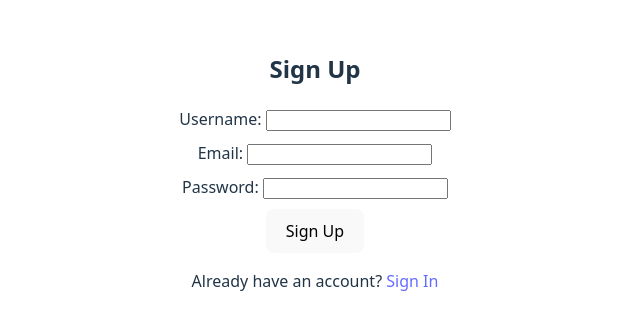
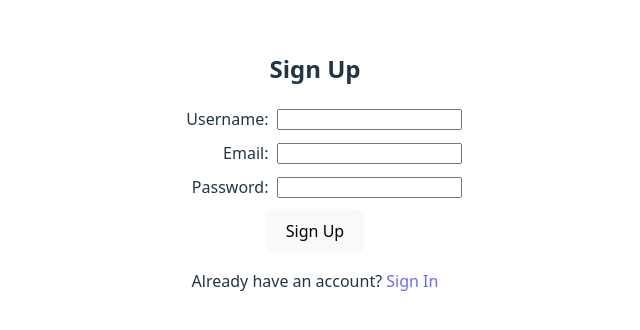
Before and after one commit to HanMin0821/chefAI-frontend, a React (Vite) app: page /sign_up in a window 1280 px wide. Shown: the part 230-560 px from the top of the page, without its empty margins (325-965 px from the left). Built offline with nearby package versions, Linux system fonts and the light colour scheme.

Commit message:
feat: enhance user experience by improving form layouts and adding session check on welcome page

```diff
--- a/src/pages/mainPage/index.jsx
+++ b/src/pages/mainPage/index.jsx
@@ -181,8 +181,6 @@ function MainPage() {
 
                 </div>
 
-                {!user && <p className="subtitle">Enter ingredients you have and get a recipe, shopping list, and nutrition estimate.</p>}
-
                 <div className="input-group">
                     <input
                         value={ingredients}
--- a/src/pages/signIn/index.jsx
+++ b/src/pages/signIn/index.jsx
@@ -26,26 +26,28 @@ function SignIn() {
     };
 
     return (
-        <div style={{ padding: '20px' }}>
+        <div style={{ padding: '20px', maxWidth: '400px', margin: '0 auto' }}>
             <h2>Sign In</h2>
             {error && <p style={{ color: 'red' }}>{error}</p>}
             <form onSubmit={handleLogin}>
-                <div style={{ marginBottom: '10px' }}>
-                    <label>Username: </label>
+                <div style={{ display: 'flex', alignItems: 'center', gap: '8px', marginBottom: '10px' }}>
+                    <label style={{ width: '100px', textAlign: 'right' }}>Username:</label>
                     <input
                         type="text"
                         value={username}
                         onChange={(e) => setUsername(e.target.value)}
                         required
+                        style={{ flex: 1 }}
                     />
                 </div>
-                <div style={{ marginBottom: '10px' }}>
-                    <label>Password: </label>
+                <div style={{ display: 'flex', alignItems: 'center', gap: '8px', marginBottom: '10px' }}>
+                    <label style={{ width: '100px', textAlign: 'right' }}>Password:</label>
                     <input
                         type="password"
                         value={password}
                         onChange={(e) => setPassword(e.target.value)}
                         required
+                        style={{ flex: 1 }}
                     />
                 </div>
                 <button type="submit">Login</button>
--- a/src/pages/signUp/index.jsx
+++ b/src/pages/signUp/index.jsx
@@ -25,35 +25,38 @@ function SignUp() {
     };
 
     return (
-        <div style={{ padding: '20px' }}>
+        <div style={{ padding: '20px' , maxWidth: '400px', margin: '0 auto' }}>
             <h2>Sign Up</h2>
             {error && <p style={{ color: 'red' }}>{error}</p>}
             <form onSubmit={handleSignUp}>
-                <div style={{ marginBottom: '10px' }}>
-                    <label>Username: </label>
+                <div style={{ display: 'flex', alignItems: 'center', gap: '8px', marginBottom: '10px' }}>
+                    <label style={{ width: '100px', textAlign: 'right'}}>Username:</label>
                     <input
                         type="text"
                         value={username}
                         onChange={(e) => setUsername(e.target.value)}
                         required
+                        style={{ flex: 1 }}
                     />
                 </div>
-                <div style={{ marginBottom: '10px' }}>
-                    <label>Email: </label>
+                <div style={{ display: 'flex', alignItems: 'center', gap: '8px', marginBottom: '10px' }}>
+                    <label style={{ width: '100px', textAlign: 'right'}}>Email:</label>
                     <input
                         type="email"
                         value={email}
                         onChange={(e) => setEmail(e.target.value)}
                         required
+                        style={{ flex: 1 }}
                     />
                 </div>
-                <div style={{ marginBottom: '10px' }}>
-                    <label>Password: </label>
+                <div style={{ display: 'flex', alignItems: 'center', gap: '8px', marginBottom: '10px' }}>
+                    <label style={{ width: '100px', textAlign: 'right'}}>Password:</label>
                     <input
                         type="password"
                         value={password}
                         onChange={(e) => setPassword(e.target.value)}
                         required
+                        style={{ flex: 1 }}
                     />
                 </div>
                 <button type="submit">Sign Up</button>
--- a/src/pages/welcome/index.jsx
+++ b/src/pages/welcome/index.jsx
@@ -1,6 +1,24 @@
-import { Link } from 'react-router-dom';
+import { Link, useNavigate } from 'react-router-dom';
+import { useEffect } from 'react';
+import api from '../../api';
 
 function Welcome() {
+    const navigate = useNavigate();
+
+    useEffect(() => {
+        const checkSession = async () => {
+            try {
+                const response = await api.get('/api/check_session');
+                if (response.data?.logged_in) {
+                    navigate('/main_page');
+                }
+            } catch (e) {
+                // ignore - keep user on welcome page if check fails
+            }
+        };
+        checkSession();
+    }, [navigate]);
+
     return (
         <div style={{ textAlign: 'center', padding: '50px' }}>
             <h1>Welcome to ChefAI</h1>
```
